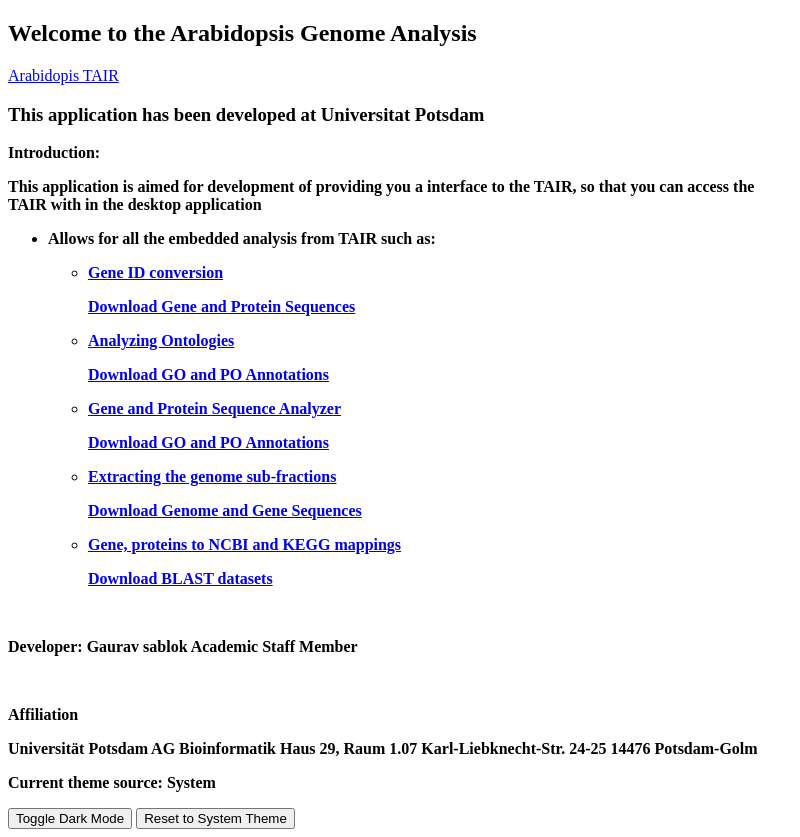
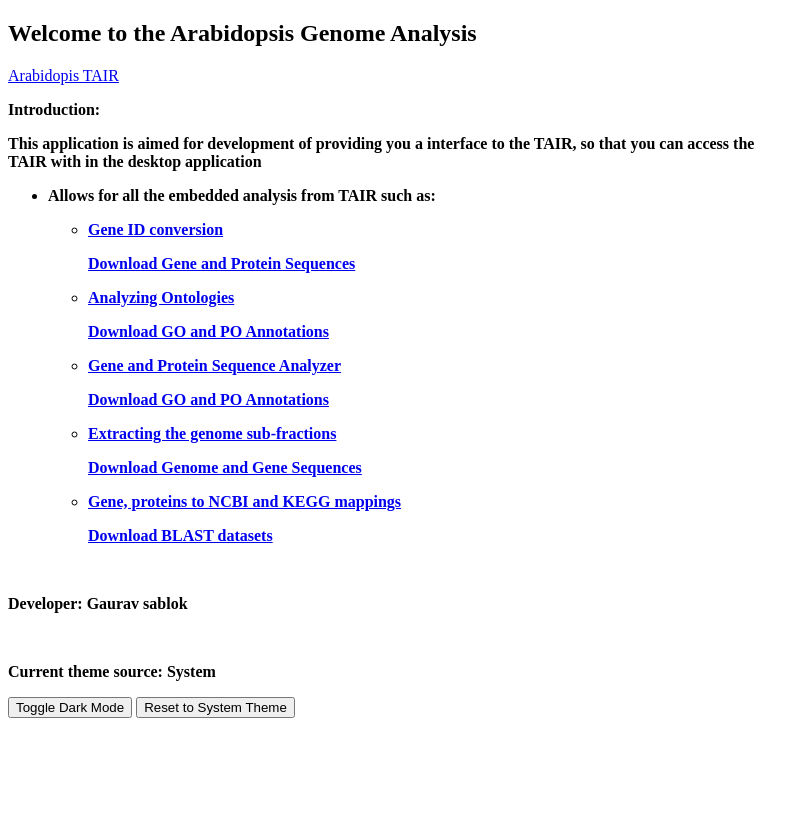
Before and after one commit to gauravcodepro/arabidopsis-tair-application, an Electron app: page src/main.html in a window 800 px wide. After the commit the page ends 800 px from the top, so only its background shows below. Drawn offline with Linux system fonts and the light colour scheme.

Commit message:
Update main.html

```diff
--- a/src/main.html
+++ b/src/main.html
@@ -19,8 +19,6 @@
 
 <h2> Welcome to the Arabidopsis Genome Analysis</h2>
 <a href = "https://www.arabidopsis.org/">Arabidopis TAIR</a>
-
-<h3> This application has been developed at Universitat Potsdam </h3>
 
 <p><div><b>Introduction:<b></div></p>
 
@@ -58,12 +56,9 @@
 
 <br>
 
-<p><b>Developer</b>: Gaurav sablok Academic Staff Member</p>
+<p><b>Developer</b>: Gaurav sablok </p>
 
 <br>
-
-<p><b>Affiliation</b></p>
-<fnote>Universität Potsdam AG Bioinformatik Haus 29, Raum 1.07 Karl-Liebknecht-Str. 24-25 14476 Potsdam-Golm</fnote>
 
 <p>Current theme source: <strong id="theme-source">System</strong></p>
 
```
